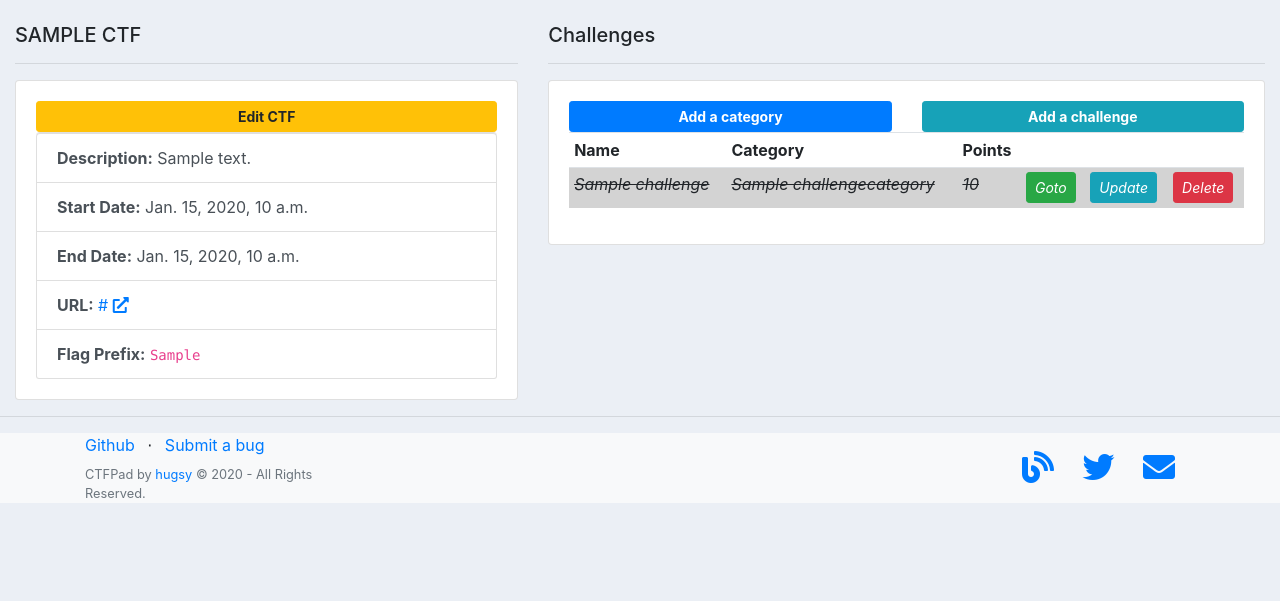
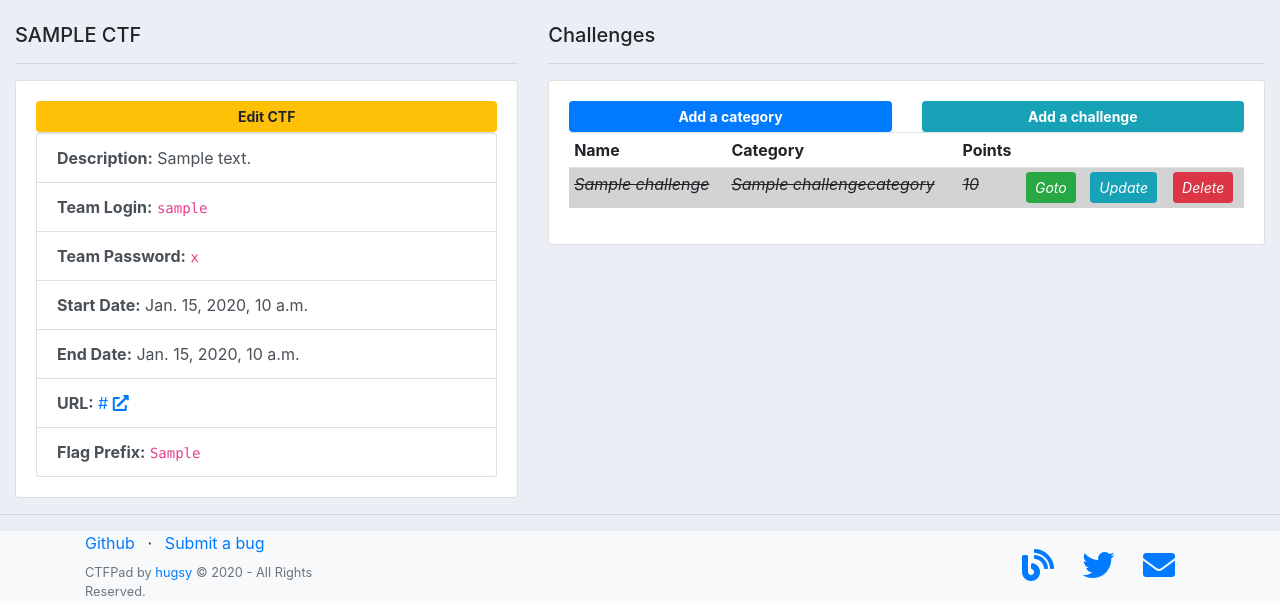
Before and after one commit to hugsy/ctfhub, a Django app: page /ctfs/00000000-0000-0000-0000-000000000001/ in a window 1280 px wide. Shown: the part 236-837 px from the top of the page. Before the commit the page ends 739 px from the top, so only its background shows below. Run offline with Django 3.2, Linux system fonts and the light colour scheme; a user stored in the database is signed in; tables that the repository leaves empty hold one stand-in row (values such as "Sample post"); some libraries are stand-ins or nearby versions.

Commit message:
added team login and password to ctf detail view

```diff
--- a/ctfpad/templates/ctfpad/ctfs/detail.html
+++ b/ctfpad/templates/ctfpad/ctfs/detail.html
@@ -20,6 +20,18 @@
                     {{ctf.description}}
                 </li>
 
+                {% if ctf.team_login %}
+                <li class="list-group-item list-group-item-action">
+                    <strong>Team Login:</strong>
+                    <code>{{ctf.team_login}}</code>
+                </li>
+
+                <li class="list-group-item list-group-item-action">
+                    <strong>Team Password:</strong>
+                    <code>{{ctf.team_password}}</code>
+                </li>
+                {% endif %}
+
                 {% if not ctf.is_permanent %}
                 <li class="list-group-item list-group-item-action">
                     <strong>Start Date:</strong>
@@ -39,10 +51,12 @@
                 </li>
                 {% endif %}
 
+                {% if ctf.flag_prefix %}
                 <li class="list-group-item list-group-item-action">
                     <strong>Flag Prefix:</strong>
                     <code>{{ctf.flag_prefix}}</code>
                 </li>
+                {% endif %}
             </ul>
         </div>
     </div>
```
